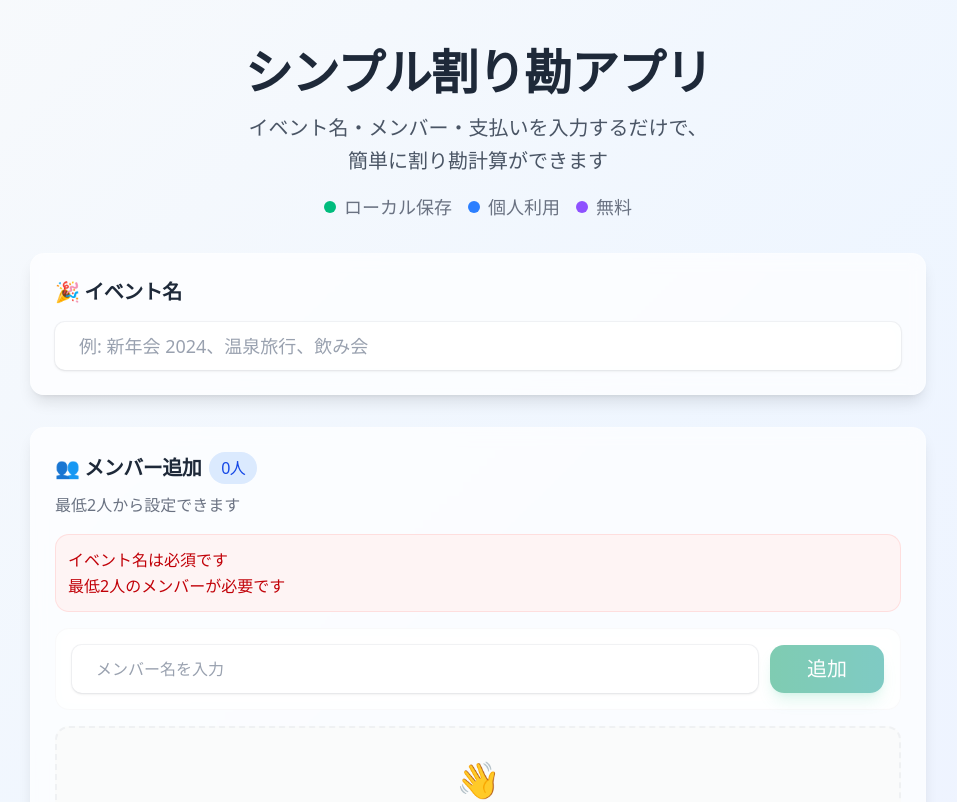
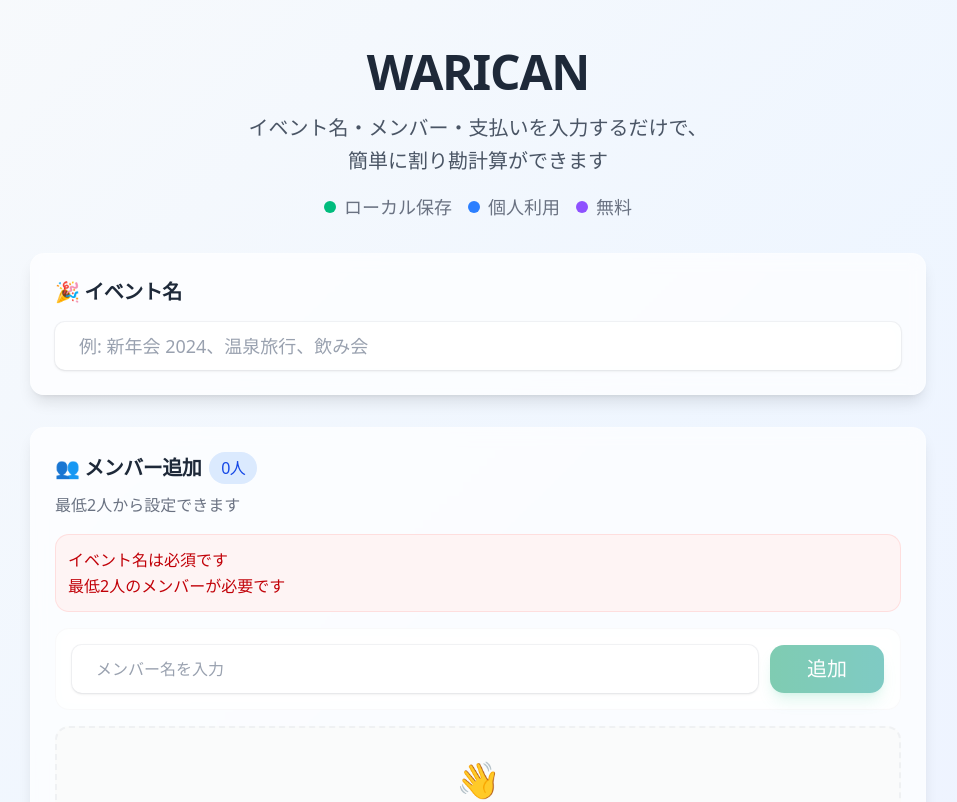
Before and after one commit to KoenigWolf/warica, a Next.js app: page / in a window 1280 px wide. Shown: the top 802 px of the page, without its empty margins (162-1119 px from the left). Built offline with nearby package versions, Linux system fonts and the light colour scheme.

Commit message:
文字を編集

```diff
--- a/src/app/layout.tsx
+++ b/src/app/layout.tsx
@@ -24,7 +24,7 @@ export const viewport: Viewport = {
 
 // サイト全体のメタデータ（SEO・OGPにも利用可）
 export const metadata: Metadata = {
-  title: "warica - シンプル割り勘アプリ",
+  title: "warican - シンプル割り勘アプリ",
   description: "イベント名・メンバー・支払いを入力するだけで、簡単に割り勘計算！",
   applicationName: "シンプル割り勘アプリ",
   authors: [{ name: "WarikanApp Project" }],
--- a/src/app/page.tsx
+++ b/src/app/page.tsx
@@ -20,7 +20,7 @@ const AppHeroSection: React.FC = () => (
     'mb-6 sm:mb-8'
   )}>
     <HeroTitle>
-      シンプル割り勘アプリ
+      WARICAN
     </HeroTitle>
 
     <div className="space-y-4 max-w-2xl mx-auto">
@@ -174,7 +174,7 @@ export default function HomePage() {
         >
           {setupLogic.computed.canProceed ? (
             <span className="flex items-center gap-2">
-              支払い入力へ進む ✨
+              支払い入力へ進む
               <svg className="w-5 h-5" fill="none" stroke="currentColor" viewBox="0 0 24 24">
                 <path strokeLinecap="round" strokeLinejoin="round" strokeWidth={2} d="M13 7l5 5m0 0l-5 5m5-5H6" />
               </svg>
```
